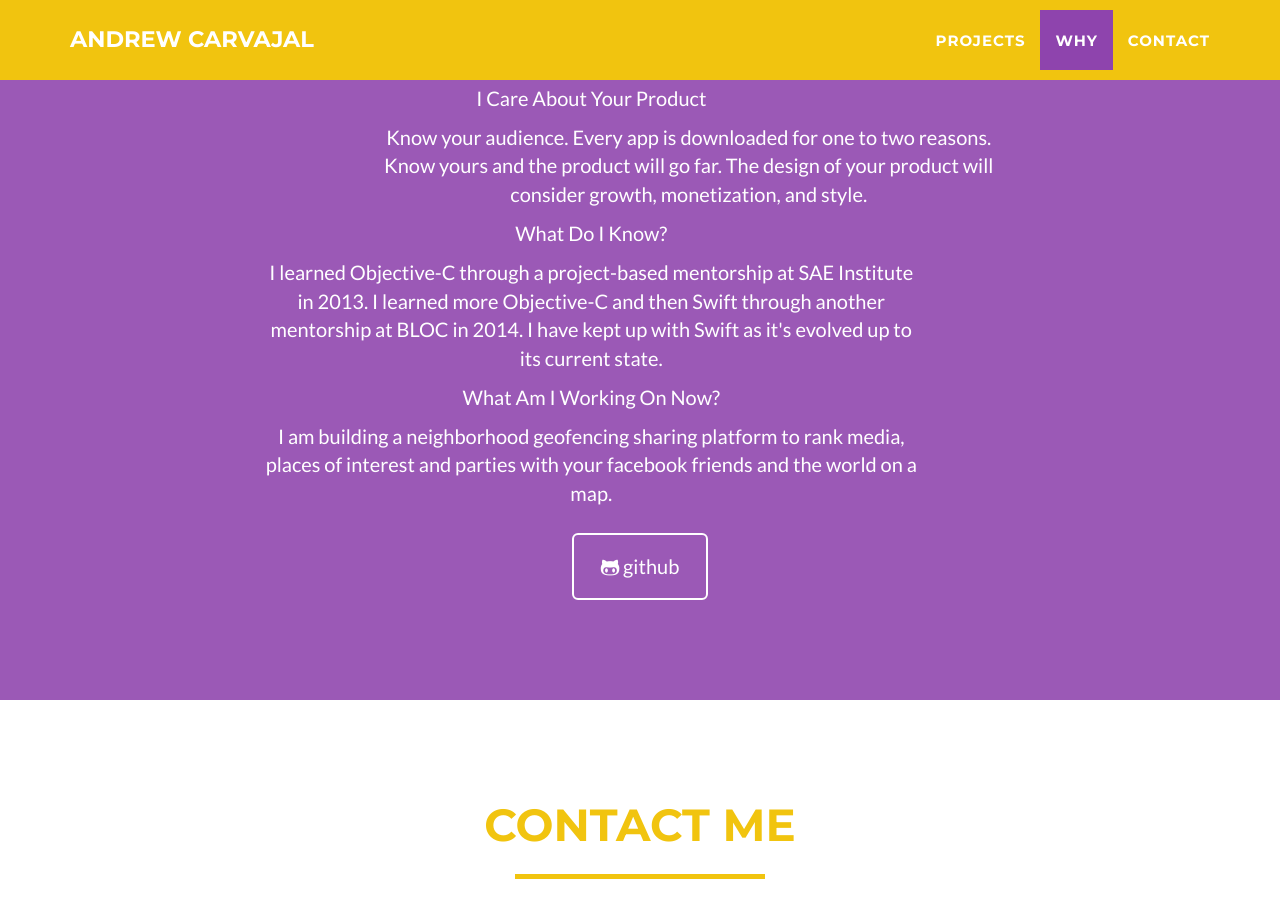
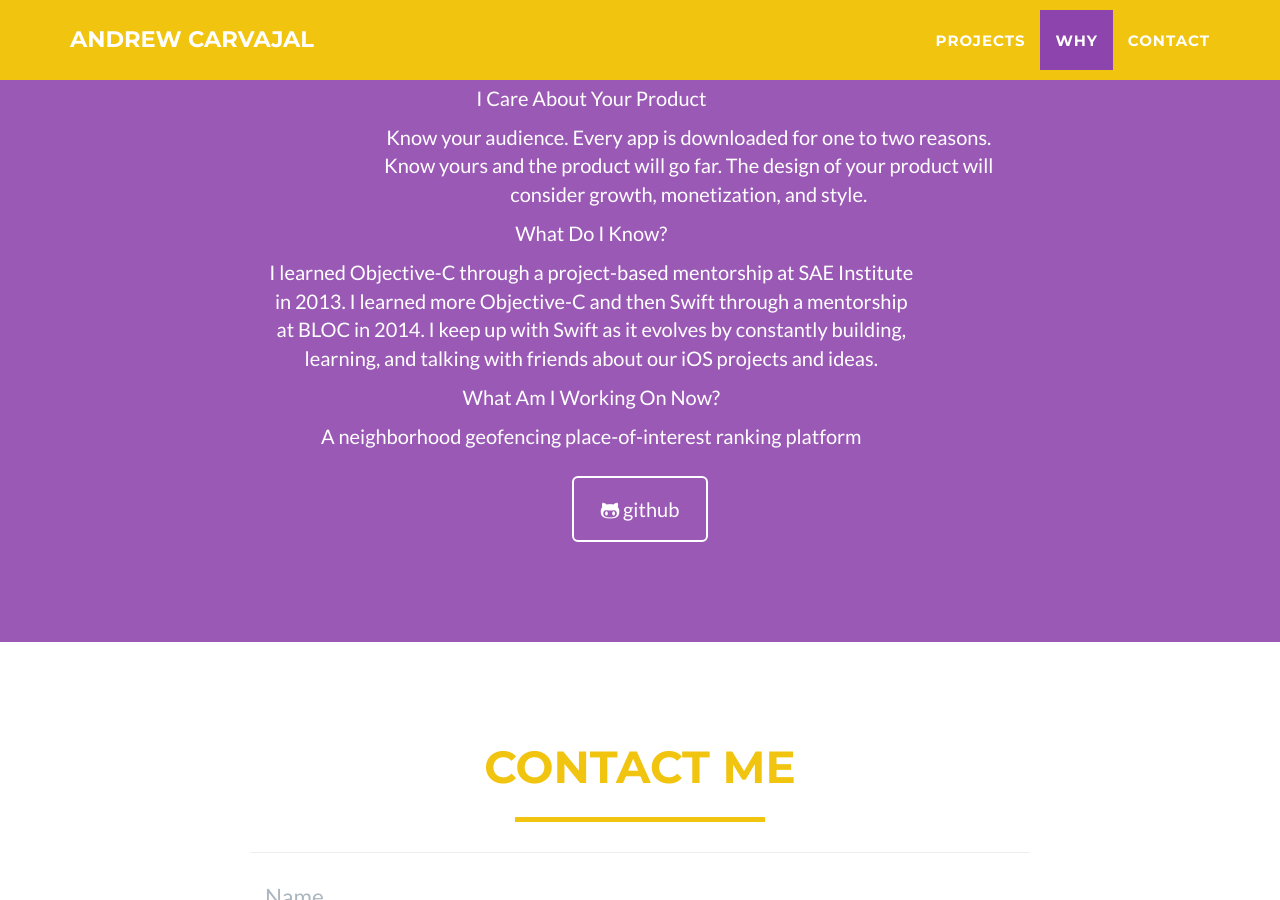
Before and after one commit to andrewcar/andrewcar.github.io, a Jekyll site: the page built from index.html, in a window 1280 px wide and 900 px high, scrolled down 1855 px. Built offline with Jekyll 4.4.1, drawn with Linux system fonts in a browser that asks for light colours.

Commit message:
Update about.html

```diff
--- a/_includes/about.html
+++ b/_includes/about.html
@@ -24,7 +24,7 @@
                 </div>
                 <br>
                 <div class="col-lg-7 col-lg-offset-2 text-center">
-                    <p>I learned Objective-C through a project-based mentorship at SAE Institute in 2013. I learned more Objective-C and then Swift through another mentorship at BLOC in 2014. I have kept up with Swift as it's evolved up to its current state.</p>
+                    <p>I learned Objective-C through a project-based mentorship at SAE Institute in 2013. I learned more Objective-C and then Swift through a mentorship at BLOC in 2014. I keep up with Swift as it evolves by constantly building, learning, and talking with friends about our iOS projects and ideas.</p>
                 </div>
                 <br>
                 <br>
@@ -33,7 +33,7 @@
                 </div>
                 <br>
                 <div class="col-lg-7 col-lg-offset-2 text-center">
-                    <p>I am building a neighborhood geofencing sharing platform to rank media, places of interest and parties with your facebook friends and the world on a map.</p>
+                    <p>A neighborhood geofencing place-of-interest ranking platform</p>
                 </div>
              </center>
                 <div class="col-lg-8 col-lg-offset-2 text-center">
```
